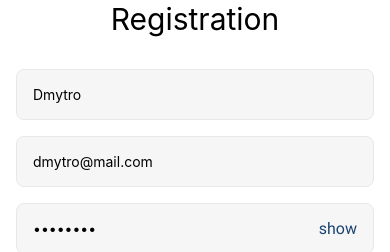
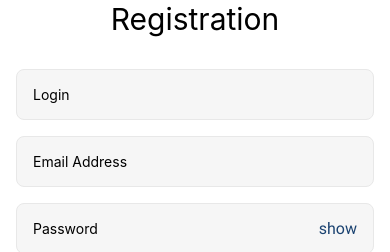
Before and after one commit to dmstepanuik/goit-react-native, a React Native app: screen /register in a window 390 px wide. Shown: the part 383-635 px from the top of the page. Built offline with nearby package versions, Linux system fonts and the light colour scheme.

Commit message:
fix: empty input initial value

```diff
--- a/src/screens/LoginScreen/LoginScreen.js
+++ b/src/screens/LoginScreen/LoginScreen.js
@@ -13,7 +13,7 @@ import { useNavigation } from '@react-navigation/native';
 import { useDispatch } from 'react-redux';
 import authOperations from '../../redux/auth/authOperations';
 
-const initValues = { email: 'dmytro@mail.com', password: '1234qwer' };
+const initValues = { email: '', password: '' };
 const initFocus = { email: false, password: false };
 
 export default function LoginScreen() {
--- a/src/screens/RegistrationScreen/RegistrationScreen.js
+++ b/src/screens/RegistrationScreen/RegistrationScreen.js
@@ -14,7 +14,7 @@ import { useNavigation } from '@react-navigation/native';
 import { useDispatch } from 'react-redux';
 import authOperations from '../../redux/auth/authOperations';
 
-const initValues = { email: 'dmytro@mail.com', password: '1234qwer', nickname: 'Dmytro' };
+const initValues = { email: '', password: '', nickname: '' };
 const initFocus = { email: false, password: false, nickname: false };
 
 export default function RegistrationScreen() {
```
